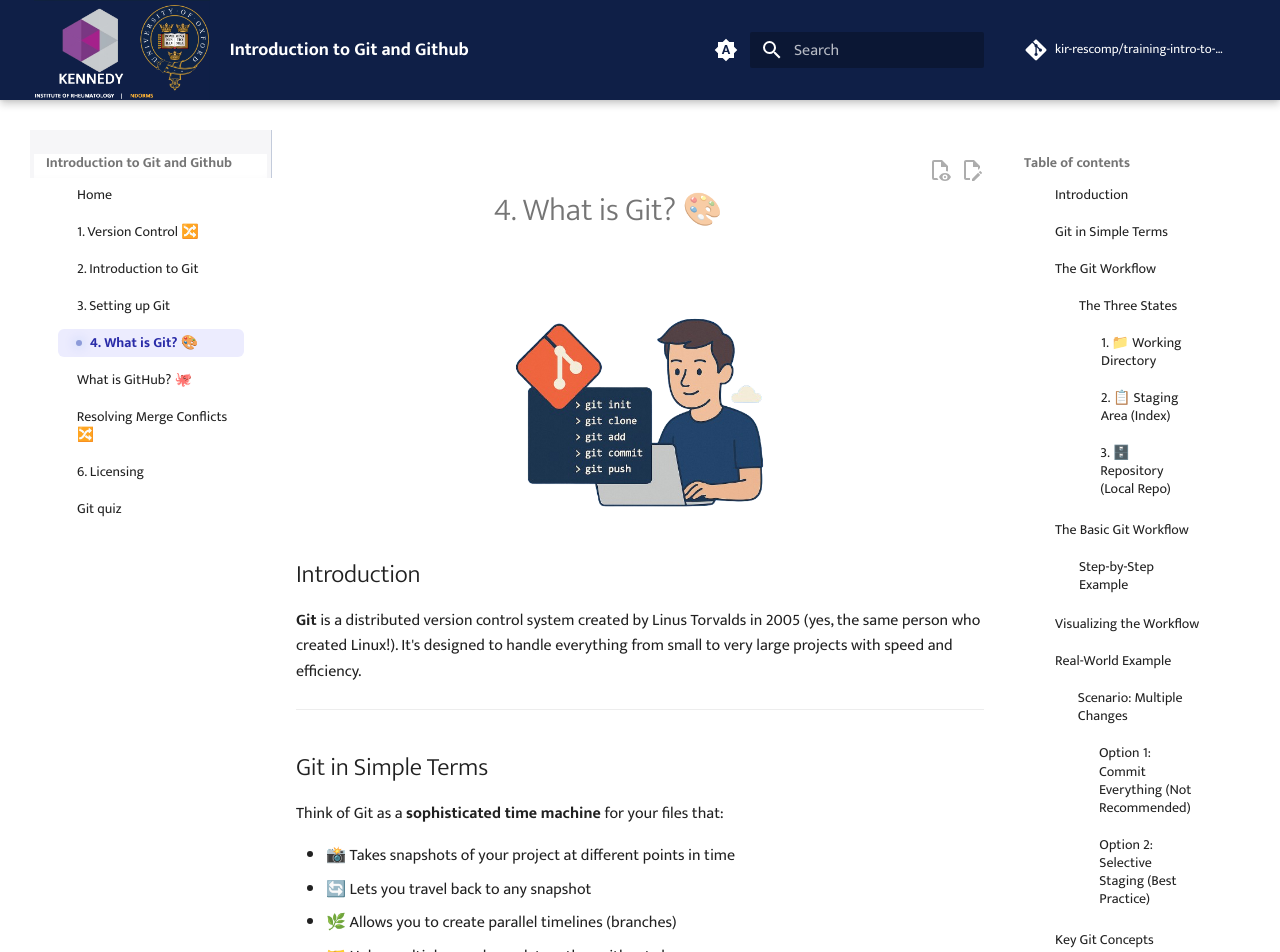
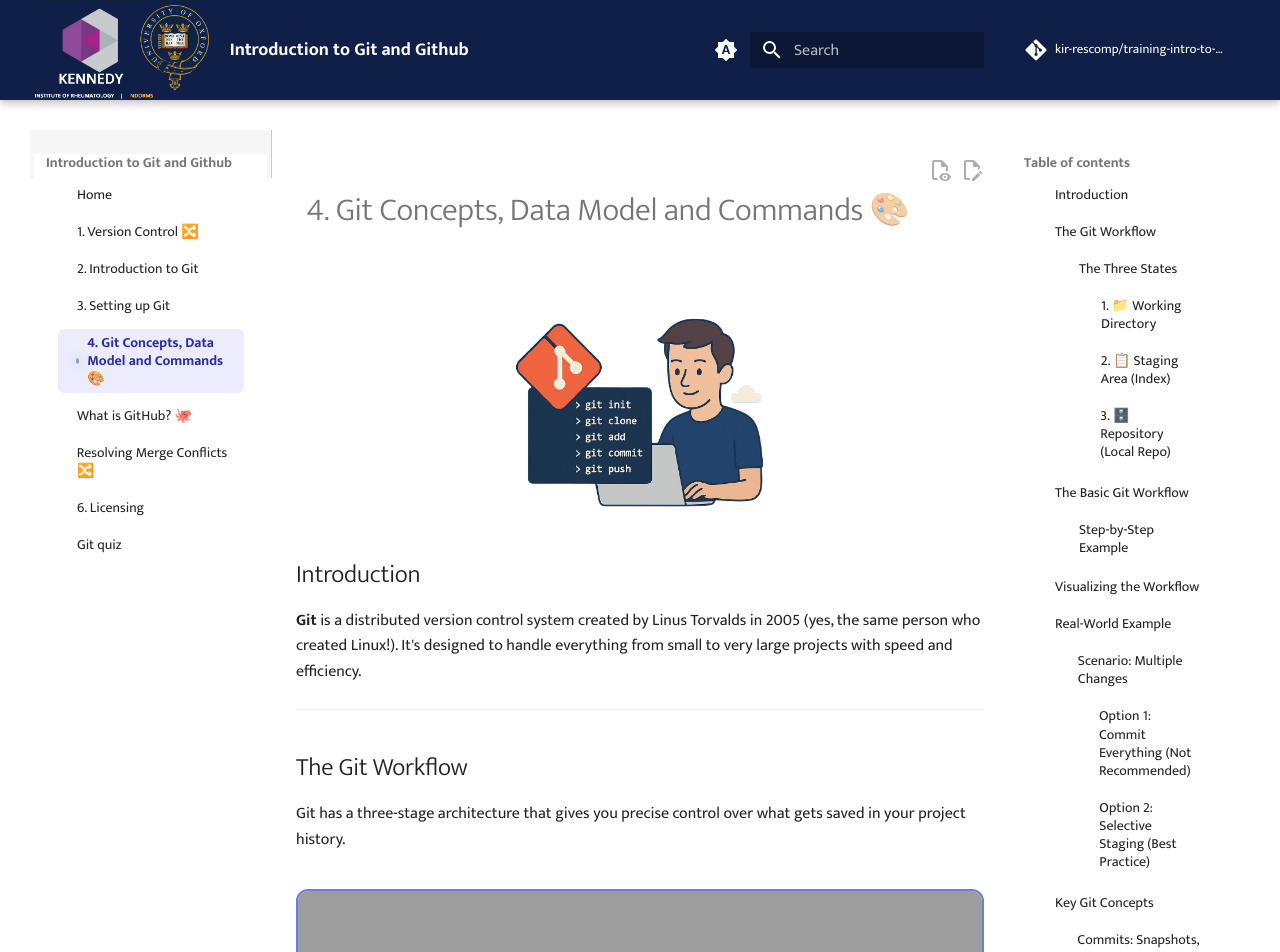
Before and after one commit to kir-rescomp/training-intro-to-git-github, an MkDocs documentation site: the page built from docs/4.git_model_commands.md, in a window 1280 px wide and 1400 px high. Shown: the top 952 px of the window. Built offline with MkDocs 1.6.1 and Material for MkDocs 9.7.7, drawn with Linux system fonts in a browser that asks for light colours; comment, search, counter and statistics services are not loaded; some of the changed text lies outside the part shown; grey boxes are pictures that could not be loaded.

Commit message:
rename docs/4.what-is-git.md TO docs/4.git_model_commands.md

```diff
--- a/docs/4.what-is-git.md
+++ b/docs/4.git_model_commands.md
@@ -1,4 +1,4 @@
-# <h1 align="center">4. What is Git? 🎨</h1>
+# <h1 align="center">4. Git Concepts, Data Model and Commands 🎨</h1>
 
 <p align="center">
     <img src="../images/gitcommand_episode_logo.png" alt="drawing" width="250">
@@ -8,16 +8,6 @@
 
 **Git** is a distributed version control system created by Linus Torvalds in 2005 (yes, the same person who created Linux!). It's designed to handle everything from small to very large projects with speed and efficiency.
 
----
-
-## Git in Simple Terms
-
-Think of Git as a **sophisticated time machine** for your files that:
-
-- 📸 Takes snapshots of your project at different points in time
-- 🔄 Lets you travel back to any snapshot
-- 🌿 Allows you to create parallel timelines (branches)
-- 🤝 Helps multiple people work together without chaos
 
 ---
 
```
